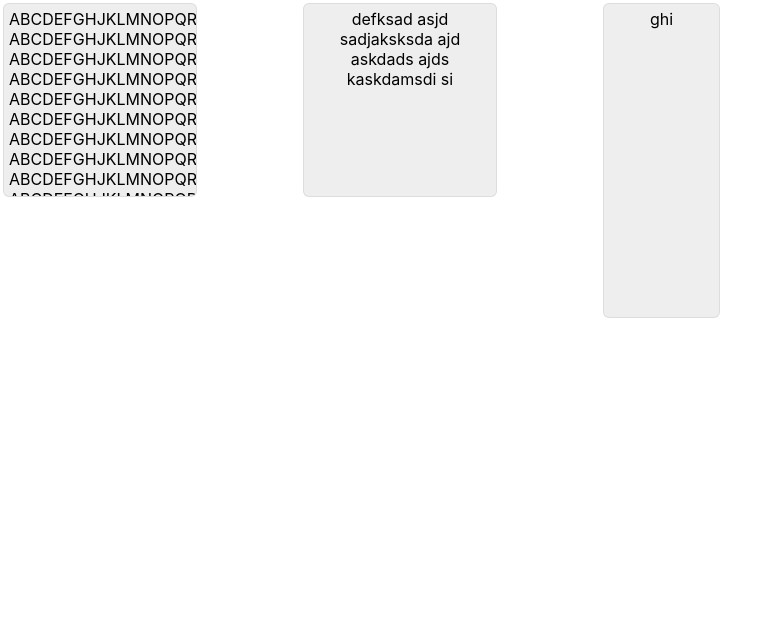
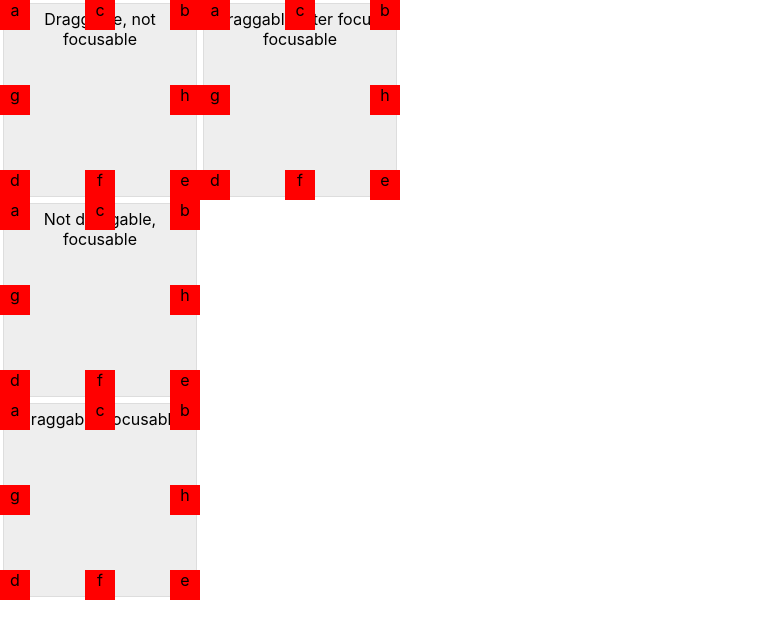
Before and after one commit to martinshaw/wall-concept-ui, a React (Create React App) app: page / in a window 1280 px wide. Shown: the top 638 px of the page, without its empty margins (0-783 px from the left). Built offline with nearby package versions, Linux system fonts and the light colour scheme; the HTML template or start-up script is replaced by a standard one.

Commit message:
Add resizing hints

```diff
--- a/src/App.tsx
+++ b/src/App.tsx
@@ -4,9 +4,7 @@ import WallInterfaceBoard from "./WallInterface/WallInterfaceBoard";
 import WallInterfaceCard from "./WallInterface/WallInterfaceCard";
 
 function App() {
-    const createCardId = () => {
-        return Math.random().toString(36).substr(2, 9);
-    };
+    const createCardId = () => (new Date()).getTime().toString() + '_' + Math.random().toString(36).substr(2, 9);
 
     return (
         <div className="App">
@@ -18,23 +16,39 @@ function App() {
                     draggable={true}
                     focusable={false}
                 >
-                    ABCDEFGHJKLMNOPQRSTUVWXTZ ABCDEFGHJKLMNOPQRSTUVWXTZ ABCDEFGHJKLMNOPQRSTUVWXTZ ABCDEFGHJKLMNOPQRSTUVWXTZ ABCDEFGHJKLMNOPQRSTUVWXTZ ABCDEFGHJKLMNOPQRSTUVWXTZ ABCDEFGHJKLMNOPQRSTUVWXTZ ABCDEFGHJKLMNOPQRSTUVWXTZ ABCDEFGHJKLMNOPQRSTUVWXTZ ABCDEFGHJKLMNOPQRSTUVWXTZ ABCDEFGHJKLMNOPQRSTUVWXTZ ABCDEFGHJKLMNOPQRSTUVWXTZ ABCDEFGHJKLMNOPQRSTUVWXTZ ABCDEFGHJKLMNOPQRSTUVWXTZ ABCDEFGHJKLMNOPQRSTUVWXTZ ABCDEFGHJKLMNOPQRSTUVWXTZ ABCDEFGHJKLMNOPQRSTUVWXTZ ABCDEFGHJKLMNOPQRSTUVWXTZ
+                    Draggable, not focusable
                 </WallInterfaceCard>
                 <WallInterfaceCard
                     id={createCardId()}
-                    initialPosition={{ x: 300, y: 0 }}
+                    initialPosition={{ x: 0, y: 200 }}
+                    initialDimensions={{ w: 200, h: 200 }}
+                    draggable={false}
+                    focusable={true}
+                >
+                    Not draggable, focusable
+                </WallInterfaceCard>
+
+                <WallInterfaceCard
+                    id={createCardId()}
+                    initialPosition={{ x: 0, y: 400 }}
+                    initialDimensions={{ w: 200, h: 200 }}
+                    draggable={true}
+                    focusable={true}
+                    resizable={{
+                        "top-left": true,
+                    }}
+                >
+                    Draggable, focusable
+                </WallInterfaceCard>
+
+                <WallInterfaceCard
+                    id={createCardId()}
+                    initialPosition={{ x: 200, y: 0 }}
                     initialDimensions={{ w: 200, h: 200 }}
                     draggable={'after-focus'}
+                    focusable={true}
                 >
-                    defksad asjd sadjaksksda ajd askdads ajds kaskdamsdi si
-                </WallInterfaceCard>
-                <WallInterfaceCard
-                    id={createCardId()}
-                    initialPosition={{ x: 600, y: 0 }}
-                    initialDimensions={{ w: 123, h: 321 }}
-                    draggable={'after-focus'}
-                >
-                    ghi
+                    Draggable after focus, focusable
                 </WallInterfaceCard>
             </WallInterfaceBoard>
         </div>
--- /dev/null
+++ b/src/WallInterface/WallInterfaceCard/WallInterfaceCardResizeBorder/index.tsx
@@ -0,0 +1,223 @@
+/*
+All Rights Reserved, (c) 2023 CodeAtlas LTD.
+
+Author: Martin Shaw (developer@martinshaw.co)
+File Name: WallInterfaceCardResizeBorder.ts
+Created:  2023-12-20T11:09:20.227Z
+Modified: 2023-12-20T11:09:20.227Z
+
+Description: description
+*/
+
+import { CSSProperties, ReactNode, RefObject, useEffect, useRef, useState } from "react";
+import { WallInterfaceCardPropsType } from "..";
+import { DimensionsType } from "./../../utilities";
+
+export type WallInterfaceCardPropsResizableType = boolean | {
+    "top-left"?: boolean;
+    "top-right"?: boolean;
+    "top"?: boolean;
+    "bottom-left"?: boolean;
+    "bottom-right"?: boolean;
+    "bottom"?: boolean;
+    "left"?: boolean;
+    "right"?: boolean;
+}
+
+export type WallInterfaceCardResizeHintingType = {
+    "top-left"?: boolean;
+    "top-right"?: boolean;
+    "top"?: boolean;
+    "bottom-left"?: boolean;
+    "bottom-right"?: boolean;
+    "bottom"?: boolean;
+    "left"?: boolean;
+    "right"?: boolean;
+}
+
+type WallInterfaceCardResizingPropsType = {
+    cardProps: WallInterfaceCardPropsType;
+    cardRef: RefObject<HTMLDivElement>;
+    focusing: boolean;
+    dimensions: DimensionsType
+    setDimensions: (newDimensions: DimensionsType) => void;
+    children: ReactNode;
+};
+
+const WallInterfaceCardResizeBorder = (props: WallInterfaceCardResizingPropsType) => {
+    const resizingBorderRef = useRef<HTMLDivElement>(null);
+
+    const [resizeHinting, setResizeHinting] = useState<WallInterfaceCardResizeHintingType>({
+        "top-left": true,
+        "top-right": true,
+        "top": true,
+        "bottom-left": true,
+        "bottom-right": true,
+        "bottom": true,
+        "left": true,
+        "right": true,
+    });
+
+    useEffect(() => {
+        if (props.cardRef.current == null) return;
+        if (resizingBorderRef.current == null) return;
+
+        const resizingBorderRect = resizingBorderRef.current.getBoundingClientRect();
+
+        console.log('resizingBorderRect', resizingBorderRect);
+
+    }, [props.cardProps.resizable, props])
+
+    const hintDimensions: DimensionsType = {
+        w: 30,
+        h: 30,
+    }
+
+    const containerStyle: CSSProperties = {
+        width: '100%',
+        height: '100%',
+        position: 'relative',
+    }
+
+    const hintsContainerStyle: CSSProperties = {
+        width: '100%',
+        height: '100%',
+        position: 'absolute',
+        top: 0,
+        left: 0,
+    }
+
+    const hintsContainerInnerStyle: CSSProperties = {
+        width: '100%',
+        height: '100%',
+        position: 'relative',
+    }
+
+    const hintCommonStyle: CSSProperties = {
+        width: hintDimensions.w + 'px',
+        height: hintDimensions.h + 'px',
+        position: 'absolute',
+        top: 0,
+        left: 0,
+        backgroundColor: 'red',
+    };
+
+    const topLeftHint = (<div
+        className="wall-interface__card__resizing-border__hinting wall-interface__card__resizing-border__hinting--top-left"
+        style={{
+            ...hintCommonStyle,
+            top: '0%',
+            left: '0%',
+        }}
+    >
+        a
+    </div>);
+
+    const topRightHint = (<div
+        className="wall-interface__card__resizing-border__hinting wall-interface__card__resizing-border__hinting--top-right"
+        style={{
+            ...hintCommonStyle,
+            top: '0%',
+            left: 'calc(100% - ' + hintDimensions.w + 'px)',
+        }}
+    >
+        b
+    </div>);
+
+    const topHint = (<div
+        className="wall-interface__card__resizing-border__hinting wall-interface__card__resizing-border__hinting--top"
+        style={{
+            ...hintCommonStyle,
+            top: '0%',
+            left: 'calc(50% - ' + (hintDimensions.w / 2) + 'px)',
+        }}
+    >
+        c
+    </div>);
+
+    const bottomLeftHint = (<div
+        className="wall-interface__card__resizing-border__hinting wall-interface__card__resizing-border__hinting--bottom-left"
+        style={{
+            ...hintCommonStyle,
+            top: 'calc(100% - ' + hintDimensions.h + 'px)',
+            left: '0%',
+        }}
+    >
+        d
+    </div>);
+
+    const bottomRightHint = (<div
+        className="wall-interface__card__resizing-border__hinting wall-interface__card__resizing-border__hinting--bottom-right"
+        style={{
+            ...hintCommonStyle,
+            top: 'calc(100% - ' + hintDimensions.h + 'px)',
+            left: 'calc(100% - ' + hintDimensions.w + 'px)',
+        }}
+    >
+        e
+    </div>);
+
+    const bottomHint = (<div
+        className="wall-interface__card__resizing-border__hinting wall-interface__card__resizing-border__hinting--bottom"
+        style={{
+            ...hintCommonStyle,
+            top: 'calc(100% - ' + hintDimensions.h + 'px)',
+            left: 'calc(50% - ' + (hintDimensions.w / 2) + 'px)',
+        }}
+    >
+        f
+    </div>);
+
+    const leftHint = (<div
+        className="wall-interface__card__resizing-border__hinting wall-interface__card__resizing-border__hinting--left"
+        style={{
+            ...hintCommonStyle,
+            top: 'calc(50% - ' + (hintDimensions.h / 2) + 'px)',
+            left: '0%',
+        }}
+    >
+        g
+    </div>);
+
+    const rightHint = (<div
+        className="wall-interface__card__resizing-border__hinting wall-interface__card__resizing-border__hinting--right"
+        style={{
+            ...hintCommonStyle,
+            top: 'calc(50% - ' + (hintDimensions.h / 2) + 'px)',
+            left: 'calc(100% - ' + hintDimensions.w + 'px)',
+        }}
+    >
+        h
+    </div>);
+
+    return (
+        <div
+            ref={resizingBorderRef}
+            className="wall-interface__card__resizing-border"
+            style={containerStyle}
+        >
+            <div
+                className="wall-interface__card__resizing-border__hints-container"
+                style={hintsContainerStyle}
+            >
+                <div
+                    className="wall-interface__card__resizing-border__hints-container__inner"
+                    style={hintsContainerInnerStyle}
+                >
+                    {resizeHinting["top-left"] && topLeftHint}
+                    {resizeHinting["top-right"] && topRightHint}
+                    {resizeHinting["top"] && topHint}
+                    {resizeHinting["bottom-left"] && bottomLeftHint}
+                    {resizeHinting["bottom-right"] && bottomRightHint}
+                    {resizeHinting["bottom"] && bottomHint}
+                    {resizeHinting["left"] && leftHint}
+                    {resizeHinting["right"] && rightHint}
+                </div>
+            </div>
+
+            {props.children}
+        </div>
+    )
+};
+
+export default WallInterfaceCardResizeBorder;
--- a/src/WallInterface/WallInterfaceCard/WallInterfaceCardScaleContent/index.tsx
+++ b/src/WallInterface/WallInterfaceCard/WallInterfaceCardScaleContent/index.tsx
@@ -10,11 +10,11 @@ Description: description
 */
 
 import { ReactNode, RefObject, useEffect, useRef, useState } from "react";
-import { WallInterfaceCardProps } from "..";
+import { WallInterfaceCardPropsType } from "..";
 import { DimensionsType, PositionType } from "../../utilities";
 
 type WallInterfaceCardScaleContentPropsType = {
-    cardProps: WallInterfaceCardProps;
+    cardProps: WallInterfaceCardPropsType;
     cardRef: RefObject<HTMLDivElement>;
     scaleContent: boolean;
     cardPosition: PositionType;
--- a/src/WallInterface/WallInterfaceCard/index.tsx
+++ b/src/WallInterface/WallInterfaceCard/index.tsx
@@ -9,20 +9,21 @@ Modified: 2023-12-18T20:07:32.888Z
 Description: description
 */
 
-import { MouseEventHandler, ReactNode, useCallback, useContext, useEffect, useRef, useState } from "react";
-import WallInterfaceDraggingContext from "../WallInterfaceDraggingContext";
+import { MouseEventHandler, ReactNode, useCallback, useRef, useState } from "react";
 import useWallInterfaceCardDragging, { WallInterfaceCardDraggingCursorPositionType } from "./useWallInterfaceCardDragging";
 import { DimensionsType, PositionType } from "../utilities";
 import useWallInterfaceCardFocusing from "./useWallInterfaceCardFocusing";
-import WallInterfaceFocusingContext from "../WallInterfaceFocusingContext";
 import WallInterfaceCardScaleContent from "./WallInterfaceCardScaleContent";
+import useWallInterfaceCardResizing, { WallInterfaceCardPropsResizableType } from "./WallInterfaceCardResizeBorder";
+import WallInterfaceCardResizeBorder from "./WallInterfaceCardResizeBorder";
 
-export type WallInterfaceCardProps = {
+export type WallInterfaceCardPropsType = {
     id: string;
     initialPosition: PositionType;
     initialDimensions: DimensionsType;
     focusable?: boolean;
     draggable?: boolean | 'after-focus';
+    resizable?: WallInterfaceCardPropsResizableType;
     dragCursorPosition?: WallInterfaceCardDraggingCursorPositionType;
     // TODO: Implement
     reorderToTopInHeirarchyOnFocus?: boolean;
@@ -30,19 +31,18 @@ export type WallInterfaceCardProps = {
     reorderToTopInHeirarchyOnDrag?: boolean;
     // TODO: Need to improve
     scaleContent?: boolean;
-    onDragEnd?: (cardProps: WallInterfaceCardProps) => void;
+    onDragEnd?: (cardProps: WallInterfaceCardPropsType) => void;
     children: ReactNode;
 };
 
-const WallInterfaceCard = (props: WallInterfaceCardProps) => {
+const WallInterfaceCard = (props: WallInterfaceCardPropsType) => {
     props = {
         focusable: true,
         draggable: 'after-focus',
         dragCursorPosition: 'mouse',
         reorderToTopInHeirarchyOnFocus: true,
         reorderToTopInHeirarchyOnDrag: true,
-        // scaleContent: true, // TODO: Use `true` once it's working
-        scaleContent: false,
+        scaleContent: false, // TODO: Use `true` once it's working
         ...props,
     }
 
@@ -51,17 +51,14 @@ const WallInterfaceCard = (props: WallInterfaceCardProps) => {
     const [position, setPosition] = useState<PositionType>(props.initialPosition);
     const [dimensions, setDimensions] = useState<DimensionsType>(props.initialDimensions);
 
-    const focusingContext = useContext(WallInterfaceFocusingContext);
     const {
         focusing,
         handleFocusingOnClick,
     } = useWallInterfaceCardFocusing({
         cardProps: props,
         cardRef,
-        focusingContext,
     });
 
-    const draggingContext = useContext(WallInterfaceDraggingContext);
     const {
         dragging,
         handleDraggingOnMouseDown,
@@ -73,7 +70,6 @@ const WallInterfaceCard = (props: WallInterfaceCardProps) => {
         setPosition,
         dimensions,
         setDimensions,
-        draggingContext,
         focusing,
     });
 
@@ -123,6 +119,13 @@ const WallInterfaceCard = (props: WallInterfaceCardProps) => {
                 cursor: determineCursor(),
             }}
         >
+            <WallInterfaceCardResizeBorder
+                cardProps={props}
+                cardRef={cardRef}
+                focusing={focusing}
+                dimensions={dimensions}
+                setDimensions={setDimensions}
+            >
                 <div
                     className="wall-interface__card__focus-border"
                     style={{
@@ -159,6 +162,7 @@ const WallInterfaceCard = (props: WallInterfaceCardProps) => {
                         </WallInterfaceCardScaleContent>
                     </div>
                 </div>
+            </WallInterfaceCardResizeBorder>
         </div>
     );
 };
--- a/src/WallInterface/WallInterfaceCard/useWallInterfaceCardDragging.ts
+++ b/src/WallInterface/WallInterfaceCard/useWallInterfaceCardDragging.ts
@@ -9,10 +9,10 @@ Modified: 2023-12-19T16:56:22.568Z
 Description: description
 */
 
-import { Dispatch, MouseEventHandler, SetStateAction, useCallback, useEffect, useState } from "react";
+import { Dispatch, MouseEventHandler, SetStateAction, useCallback, useContext, useEffect, useState } from "react";
 import { DimensionsType, PositionType } from "../utilities";
-import { WallInterfaceDraggingContextValue } from "../WallInterfaceDraggingContext";
-import { WallInterfaceCardProps } from ".";
+import WallInterfaceDraggingContext from "../WallInterfaceDraggingContext";
+import { WallInterfaceCardPropsType } from ".";
 
 export type WallInterfaceCardDraggingCursorPositionType =
     | "top-left"
@@ -23,17 +23,18 @@ export type WallInterfaceCardDraggingCursorPositionType =
     | 'bottom-right';
 
 type useWallInterfaceCardDraggingPropsType = {
-    cardProps: WallInterfaceCardProps;
+    cardProps: WallInterfaceCardPropsType;
     cardRef: React.RefObject<HTMLDivElement>;
     position: PositionType;
     setPosition: Dispatch<SetStateAction<PositionType>>;
     dimensions: DimensionsType;
     setDimensions: Dispatch<SetStateAction<DimensionsType>>;
-    draggingContext: WallInterfaceDraggingContextValue;
     focusing: boolean;
 }
 
 const useWallInterfaceCardDragging = (props: useWallInterfaceCardDraggingPropsType) => {
+    const draggingContext = useContext(WallInterfaceDraggingContext);
+
     const [dragging, setDragging] = useState<boolean>(false);
 
     // Mouse offset from card's position (top-left corner), because card position is only updated on mouse up
@@ -53,7 +54,7 @@ const useWallInterfaceCardDragging = (props: useWallInterfaceCardDraggingPropsTy
 
         event.stopPropagation();
         event.preventDefault();
-    }, [props.cardRef]);
+    }, [props]);
 
     const handleDraggingOnMouseUp = useCallback<MouseEventHandler<HTMLDivElement>>((event) => {
         setDragging(false);
@@ -62,7 +63,7 @@ const useWallInterfaceCardDragging = (props: useWallInterfaceCardDraggingPropsTy
 
         event.stopPropagation();
         event.preventDefault();
-    }, []);
+    }, [props]);
 
     const determineNewCardPosition = useCallback<
         (
@@ -126,7 +127,8 @@ const useWallInterfaceCardDragging = (props: useWallInterfaceCardDraggingPropsTy
     ]);
 
     useEffect(() => {
-        if (props.draggingContext.boardElement == null) return;
+
+        if (draggingContext.boardElement == null) return;
         if (props.cardRef.current == null) return;
 
         if (props.cardProps.draggable !== true) {
@@ -135,7 +137,7 @@ const useWallInterfaceCardDragging = (props: useWallInterfaceCardDraggingPropsTy
             }
         }
 
-        const boardRect = props.draggingContext.boardElement.getBoundingClientRect();
+        const boardRect = draggingContext.boardElement.getBoundingClientRect();
         const cardRect = props.cardRef.current.getBoundingClientRect();
 
         const onMouseMove = (event: MouseEvent) => {
@@ -161,23 +163,28 @@ const useWallInterfaceCardDragging = (props: useWallInterfaceCardDraggingPropsTy
             if (props.cardProps.onDragEnd != null) props.cardProps.onDragEnd(props.cardProps);
         };
 
-        props.draggingContext.boardElement?.removeEventListener("mousemove", onMouseMove);
-        props.draggingContext.boardElement?.removeEventListener("mouseup", onMouseUp);
+        draggingContext.boardElement?.removeEventListener("mousemove", onMouseMove);
+        draggingContext.boardElement?.removeEventListener("mouseup", onMouseUp);
 
-        props.draggingContext.boardElement.addEventListener("mousemove", onMouseMove);
-        props.draggingContext.boardElement.addEventListener("mouseup", onMouseUp);
+        draggingContext.boardElement.addEventListener("mousemove", onMouseMove);
+        draggingContext.boardElement.addEventListener("mouseup", onMouseUp);
 
         return () => {
-            if (props.draggingContext.boardElement == null) return;
+            if (draggingContext.boardElement == null) return;
 
-            props.draggingContext.boardElement?.removeEventListener("mousemove", onMouseMove);
-            props.draggingContext.boardElement?.removeEventListener("mouseup", onMouseUp);
+            draggingContext.boardElement?.removeEventListener("mousemove", onMouseMove);
+            draggingContext.boardElement?.removeEventListener("mouseup", onMouseUp);
         };
     }, [
-        props.draggingContext.boardElement,
+        draggingContext.boardElement,
         dragging,
         props.cardProps.draggable,
         determineNewCardPosition,
+        props.cardProps.onDragEnd,
+        props.cardRef,
+        props.position,
+        props.focusing,
+        props,
     ])
 
     return {
--- a/src/WallInterface/WallInterfaceCard/useWallInterfaceCardFocusing.ts
+++ b/src/WallInterface/WallInterfaceCard/useWallInterfaceCardFocusing.ts
@@ -9,18 +9,19 @@ Modified: 2023-12-19T17:23:23.846Z
 Description: description
 */
 
-import { MouseEventHandler, RefObject, useCallback, useState } from "react";
-import { WallInterfaceCardProps } from ".";
-import { WallInterfaceFocusingContextValue } from "../WallInterfaceFocusingContext";
+import { MouseEventHandler, RefObject, useCallback, useContext } from "react";
+import { WallInterfaceCardPropsType } from ".";
+import WallInterfaceFocusingContext, { WallInterfaceFocusingContextValue } from "../WallInterfaceFocusingContext";
 
 type useWallInterfaceCardFocusingPropsType = {
-    cardProps: WallInterfaceCardProps;
+    cardProps: WallInterfaceCardPropsType;
     cardRef: RefObject<HTMLDivElement>;
-    focusingContext: WallInterfaceFocusingContextValue;
 }
 
 const useWallInterfaceCardFocusing = (props: useWallInterfaceCardFocusingPropsType) => {
-    const focusing = props.focusingContext.hasCurrentlyFocusingCardId(props.cardProps.id);
+    const focusingContext = useContext(WallInterfaceFocusingContext);
+
+    const focusing = focusingContext.hasCurrentlyFocusingCardId(props.cardProps.id);
 
     const handleFocusingOnClick = useCallback<MouseEventHandler<HTMLDivElement>>((event) => {
         if (event.button !== 0) return;
@@ -28,9 +29,9 @@ const useWallInterfaceCardFocusing = (props: useWallInterfaceCardFocusingPropsTy
 
         if (props.cardProps.focusable !== true) return;
 
-        props.focusingContext.clearCurrentlyFocusingCardIds();
-        props.focusingContext.addCurrentlyFocusingCardId(props.cardProps.id);
-    }, [props.cardRef, props.cardProps.id, props.cardProps.focusable]);
+        focusingContext.clearCurrentlyFocusingCardIds();
+        focusingContext.addCurrentlyFocusingCardId(props.cardProps.id);
+    }, [props.cardRef, props.cardProps.id, props.cardProps.focusable, focusingContext]);
 
     return {
         focusing,
```
Also changed, not shown: src/logo.svg (deleted), 1 other file (tests, documents, lock files or other folders). Lines whose indentation alone changed are shown as unchanged.
